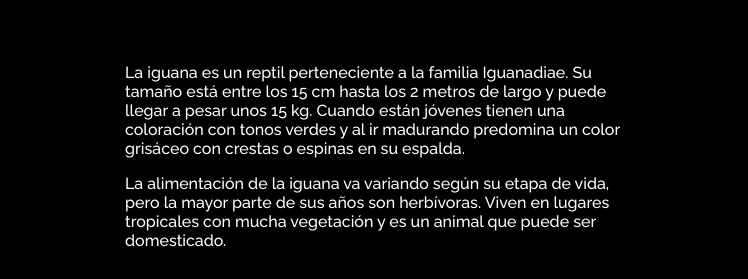
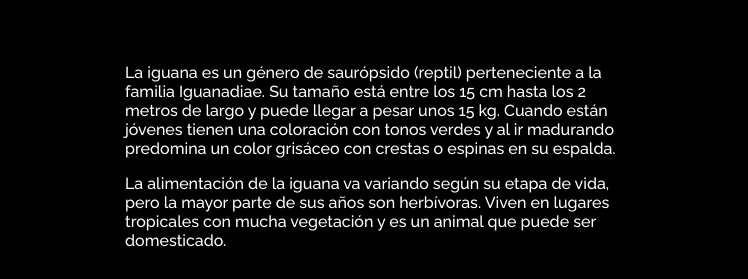
Before and after one commit to jackypy/Mi-primer-Github, a plain HTML site: page Index.html in a window 1280 px wide. Shown: the part 102-381 px from the top of the page, 0-748 px from the left. Drawn offline with Linux system fonts and the light colour scheme.

Commit message:
cambio de Nico

```diff
--- a/Index.html
+++ b/Index.html
@@ -18,7 +18,7 @@
     <!-- Cambios de Nicolas  -->
     <section class="desc-section">
       <div class="descripcion">
-        <p>La iguana es un reptil perteneciente a la familia Iguanadiae.
+        <p>La iguana es un género de saurópsido (reptil) perteneciente a la familia Iguanadiae.
           Su tamaño está entre los 15 cm hasta los 2 metros de largo y
           puede llegar a pesar unos 15 kg. Cuando están jóvenes tienen una
           coloración con tonos verdes y al ir madurando predomina un color
```
